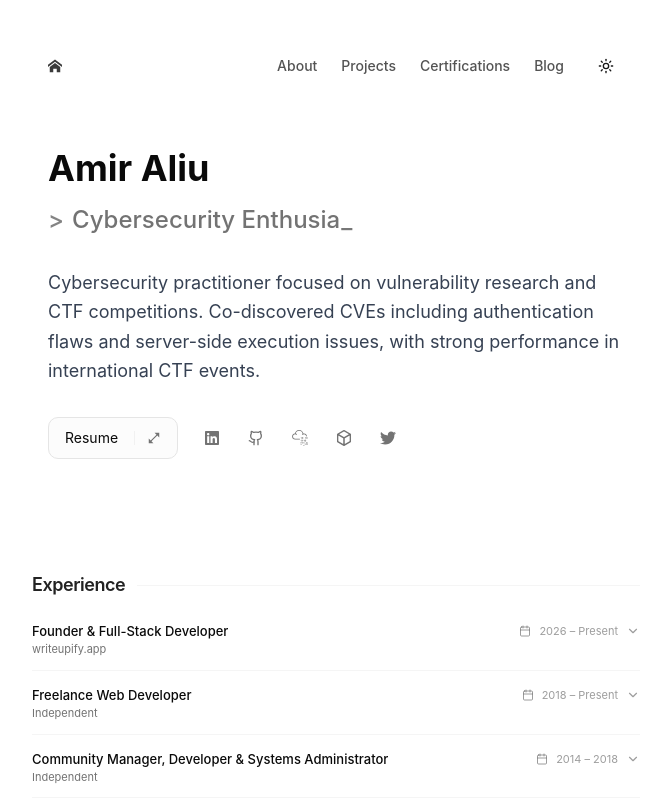
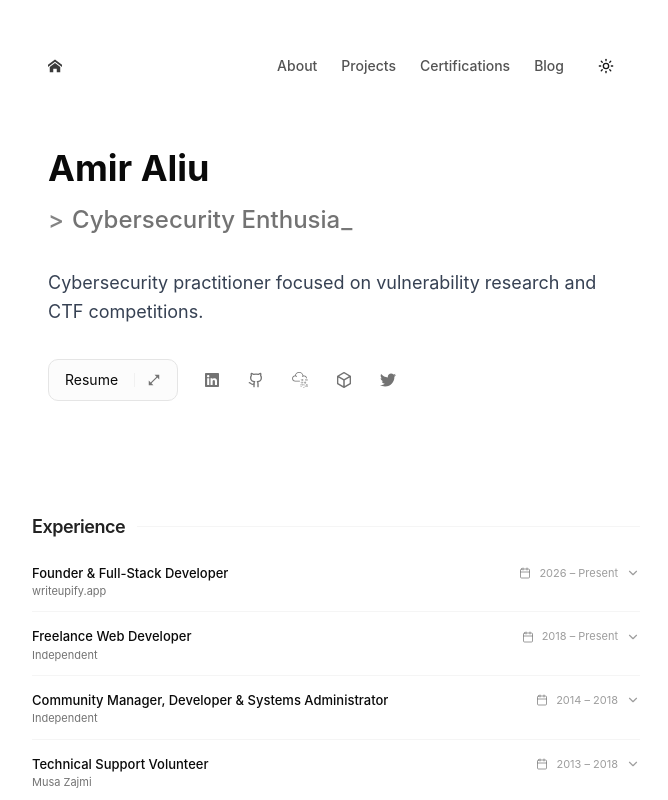
Before and after one commit to amiraliuks/portfolio, a Next.js app: page / in a window 1280 px wide. Shown: the top 800 px of the page, without its empty margins (304-972 px from the left). Built offline with nearby package versions, Linux system fonts and the light colour scheme.

Commit message:
Remove presentation for now

```diff
--- a/app/about/page.tsx
+++ b/app/about/page.tsx
@@ -67,7 +67,7 @@ export default function page() {
         <main className="grow px-4 max-w-3xl mx-auto py-8">
           <h1 className="text-4xl font-bold mb-4">About Me</h1>
           <p className="text-lg text-gray-700 dark:text-gray-300 mb-6 leading-relaxed">
-            Cybersecurity practitioner focused on vulnerability research and CTF competitions. Co-discovered CVEs including authentication flaws and server-side execution issues, with strong performance in international CTF events.
+            Cybersecurity practitioner focused on vulnerability research and CTF competitions.
           </p>
         </main>
 
--- a/components/MainContent.tsx
+++ b/components/MainContent.tsx
@@ -25,7 +25,7 @@ export default function MainContent() {
         name: "Who is Amir Aliu?",
         acceptedAnswer: {
           "@type": "Answer",
-          text: "Cybersecurity practitioner focused on vulnerability research and CTF competitions. Co-discovered CVEs including authentication flaws and server-side execution issues, with strong performance in international CTF events.",
+          text: "Cybersecurity practitioner focused on vulnerability research and CTF competitions.",
         },
       },
     ],
@@ -62,7 +62,7 @@ export default function MainContent() {
           </div>
 
           <p className="text-lg text-gray-700 dark:text-gray-300 mb-6 leading-relaxed">
-            Cybersecurity practitioner focused on vulnerability research and CTF competitions. Co-discovered CVEs including authentication flaws and server-side execution issues, with strong performance in international CTF events.
+            Cybersecurity practitioner focused on vulnerability research and CTF competitions.
           </p>
 
           {/* Resume & socials */}
--- a/data/metadata.ts
+++ b/data/metadata.ts
@@ -5,7 +5,7 @@ export const metadata = {
     template: '%s | Amir Aliu',
   },
   description:
-    'Cybersecurity practitioner focused on vulnerability research and CTF competitions. Co-discovered CVEs including authentication flaws and server-side execution issues, with strong performance in international CTF events.',
+    'Cybersecurity practitioner focused on vulnerability research and CTF competitions.',
   keywords: [
     'Amir Aliu',
     'Amir Aliu Portfolio',
```
